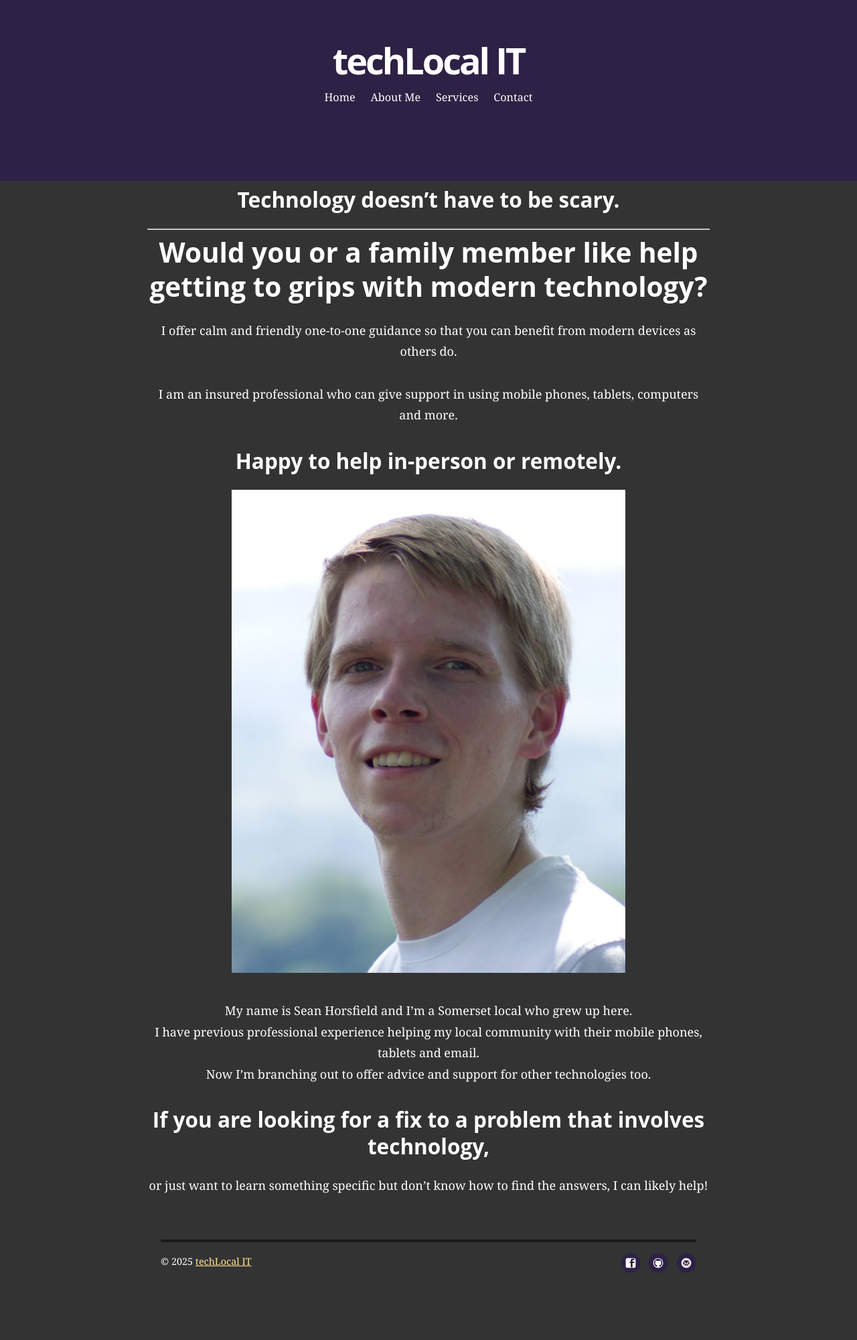
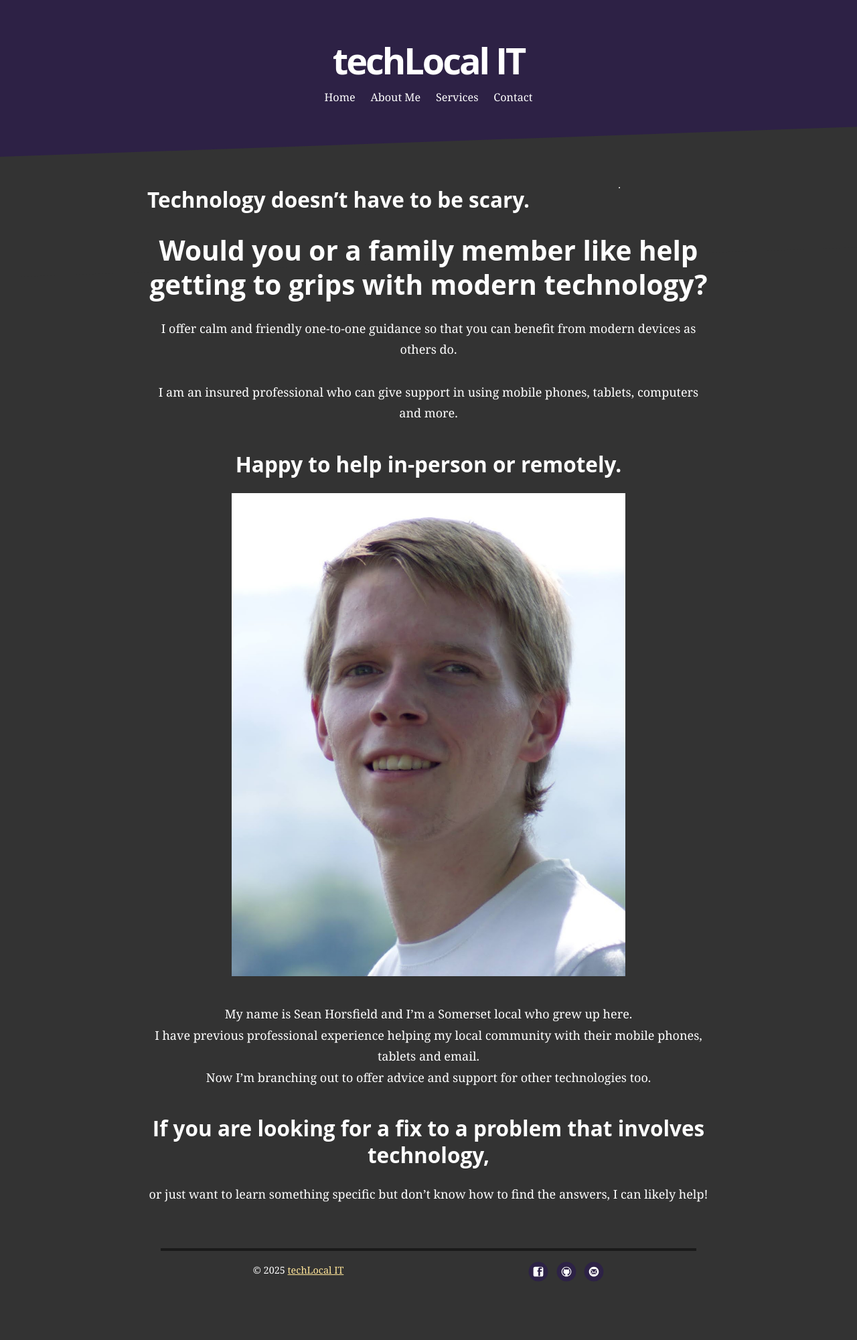
Before and after one commit to sean-work/tl-web, a Jekyll site: the page built from index.md, in a window 1280 px wide. Shown: the whole page at 67% size. Built offline with Jekyll 4.4.1, drawn with Linux system fonts in a browser that asks for light colours; before the commit the page ends 1939 px from its top, so only the background shows below that.

Commit message:
parent container flex fix

```diff
--- a/_sass/breakpoints/_800up.scss
+++ b/_sass/breakpoints/_800up.scss
@@ -7,15 +7,9 @@ body {
 }
 
 .content {
-//	padding-top: 0;
-//	position: relative;
-//	z-index: 1;
-	display: flex;
-	flex-flow: row wrap;
-	justify-content: space-around;
-	padding: 0;
-	margin: 0;
-	list-style: none;
+	padding-top: 0;
+	position: relative;
+	z-index: 1;
 
 	&:after {
 		z-index: -1;
@@ -33,10 +27,14 @@ body {
 }
 
 .container {
+	display: flex;
+	flex-flow: row wrap;
+	justify-content: space-around;
 	max-width: 880px;
 	margin-left: auto;
 	margin-right: auto;
 	padding: 0 20px;
+	list-style: none;
 }
 
 // Media Styling
--- a/_sass/breakpoints/_mobileup.scss
+++ b/_sass/breakpoints/_mobileup.scss
@@ -50,19 +50,13 @@ object {
 
 // Layout
 .container {
+	display: flex;
+	flex-flow: row wrap;
+	justify-content: space-around;
 	max-width: 610px;
 	padding: 0 20px;
 	margin-left: auto;
 	margin-right: auto;
-	list-style: none;
-}
-
-.content {
-	display: flex;
-	flex-flow: row wrap;
-	justify-content: space-around;
-	padding: 0;
-	margin: 0;
 	list-style: none;
 }
 
```
